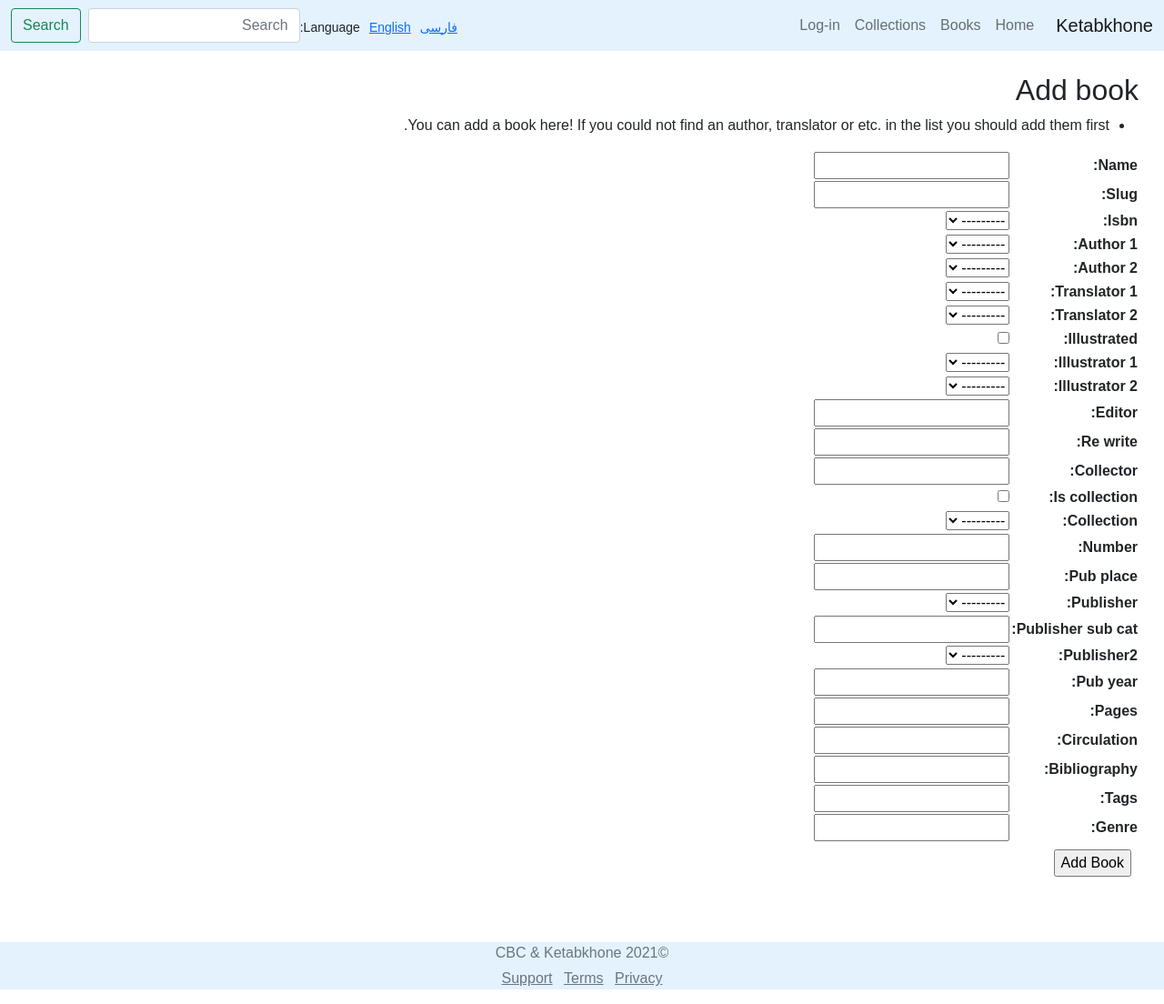
After one commit to Rahimz/ketab, a Django app: page /en/books/create/ in a window 1280 px wide. The commit adds this page. Shown: the whole page at 91% size. Run offline with Django 3.2, Linux system fonts and the light colour scheme; data that the repository does not hold is empty; parts of the project's set-up code (start-up, migrations or seed data) failed here and were passed over; some libraries are stand-ins or nearby versions.

Commit message:
book update view added

```diff
--- a/ketab/books/models.py
+++ b/ketab/books/models.py
@@ -169,7 +169,7 @@ class Book(models.Model):
         return self.name
 
     def get_absolute_url(self):
-        return reverse('bookdetail', args=[self.isbn])
+        return reverse('book_detail', args=[self.isbn])
 
 
 class Critique(models.Model):
--- a/ketab/books/templates/base.html
+++ b/ketab/books/templates/base.html
@@ -42,7 +42,7 @@
                     </li>
                     <li class="nav-item">
                         <a class="nav-link {% block book_active %}{% endblock %}"
-                           href="{% url 'booklist' %}">{% trans 'Books' %}</a>
+                           href="{% url 'book_list' %}">{% trans 'Books' %}</a>
                     </li>
                     <li class="nav-item">
                         <a class="nav-link {% block collection_active %}{% endblock %}"
@@ -95,7 +95,7 @@
             <!--        Acordion menu start -->
             <div class="accordion" style="width:250px;" id="accordionExample">
                 <div class="accordion-item">
-                    <h2 class="accordion-header" id="headingThree">
+                    <h2 class="accordion-header" id="">
                         <button class="accordion-button " disabled type="" data-bs-toggle="" data-bs-target=""
                                 aria-expanded="true" aria-controls="">
                             {% trans 'Admin Panel' %}
@@ -139,8 +139,8 @@
                          data-bs-parent="#accordionExample">
                         <div class="accordion-body">
                             <ul class="" aria-labelledby="">
-                                <li><a class="dropdown-item" href="{% url 'author_list' %}">{% trans 'Authors' %}</a>
-                                </li>
+                                <li><a class="dropdown-item" href="{% url 'book_list' %}">{% trans 'Books' %}</a></li>
+                                <li><a class="dropdown-item" href="{% url 'author_list' %}">{% trans 'Authors' %}</a></li>
                                 <li><a class="dropdown-item" href="{% url 'translator_list' %}">{% trans 'Translators' %}</a></li>
                                 <li><a class="dropdown-item" href="{% url 'illustrator_list' %}">{% trans 'Ilustrators' %}</a></li>
                                 <li><a class="dropdown-item disabled" href="#">{% trans 'Publisher' %}</a></li>
--- /dev/null
+++ b/ketab/books/templates/books/book_form.html
@@ -0,0 +1,20 @@
+{% extends "base.html" %}
+
+{% load i18n %}
+
+{% block basic_active %}active{% endblock %}
+
+{% block body %}
+<h2>{% trans 'Add book' %}</h2>
+
+  <form action="" method="post">
+      <ul>
+          <li>{% trans 'You can add a book here! If you could not find an author, translator or etc. in the list you should add them first' %}.</li>
+      </ul>
+    {% csrf_token %}
+    <table>
+    {{ form.as_table }}
+    </table>
+    <input class="m-2" type="submit" value="{% trans 'Add Book' %}">
+  </form>
+{% endblock %}
--- a/ketab/books/templates/books/books_list.html
+++ b/ketab/books/templates/books/books_list.html
@@ -6,6 +6,11 @@
 
 {% block title %} {%trans 'Books List'%} {% endblock %}
 {% block body %}
+     {% if request.user.is_staff %}
+    <p>
+    <a href="{% url 'book_create' %}" class="btn btn-outline-secondary">{% trans 'Add Book' %}</a>
+    </p>
+    {% endif %}
 
     <ul>
     {% for book in books %}
@@ -13,4 +18,5 @@
     {% endfor %}
     </ul>
 
+
 {% endblock %}
--- a/ketab/books/urls.py
+++ b/ketab/books/urls.py
@@ -5,8 +5,12 @@ from . import views
 
 urlpatterns = [
     path('', views.home, name='home'),
-    path('books/', views.booklist, name='booklist'),
-    path('books/<int:isbn>/', views.bookdetail, name='bookdetail'),
+
+    path('books/', views.BookList, name='book_list'),
+    path('books/<int:isbn>/', views.BookDetail, name='book_detail'),
+    path('books/create/', views.BookCreate.as_view(), name='book_create'),
+    path('books/<int:pk>/update/', views.BookUpdate.as_view(), name='book_update'),
+
     path('books/collections/', views.collectionlist, name='collectionlist'),
     path('books/collections/<int:pk>/', views.collectiondetail, name='collectiondetail'),
 
--- a/ketab/books/views.py
+++ b/ketab/books/views.py
@@ -4,7 +4,7 @@ from django.views.generic import ListView, DetailView
 from django.urls import reverse_lazy
 from django.http import HttpResponse
 from .models import Book, Author, Translator, Critique, Collection, ISBN, Market, Shoora, Illustrator
-from .forms import IsbnFormUpdate
+from .forms import IsbnFormUpdate, BookFormUpdate
 
 
 def home(request):
@@ -13,14 +13,14 @@ def home(request):
                   {})
 
 
-def booklist(request):
+def BookList(request):
     books = Book.objects.all()
     return render(request,
                   'books/books_list.html',
                   {'books': books})
 
 
-def bookdetail(request, isbn):
+def BookDetail(request, isbn):
     isbn = get_object_or_404(ISBN,
                              code=isbn)
     book = Book.objects.all().get(isbn=isbn)
@@ -43,6 +43,19 @@ def bookdetail(request, isbn):
                    'collection': collection,
                    'market': market,
                    'shoora': shoora})
+
+
+class BookCreate(CreateView):
+    model = Book
+    fields = '__all__'
+    success_url = reverse_lazy('book_list')
+
+
+class BookUpdate(UpdateView):
+    model = Book
+    form_class = BookFormUpdate
+    template_name = 'books/book_update_form.html'
+    success_url = reverse_lazy('book_list')
 
 
 def collectionlist(request):
```
Also changed, not shown: ketab/books/forms.py (+7 -0 lines), ketab/books/templates/books/book_detail.html (+6 -2 lines), ketab/books/templates/books/book_update_form.html (added, +20 -0 lines).
